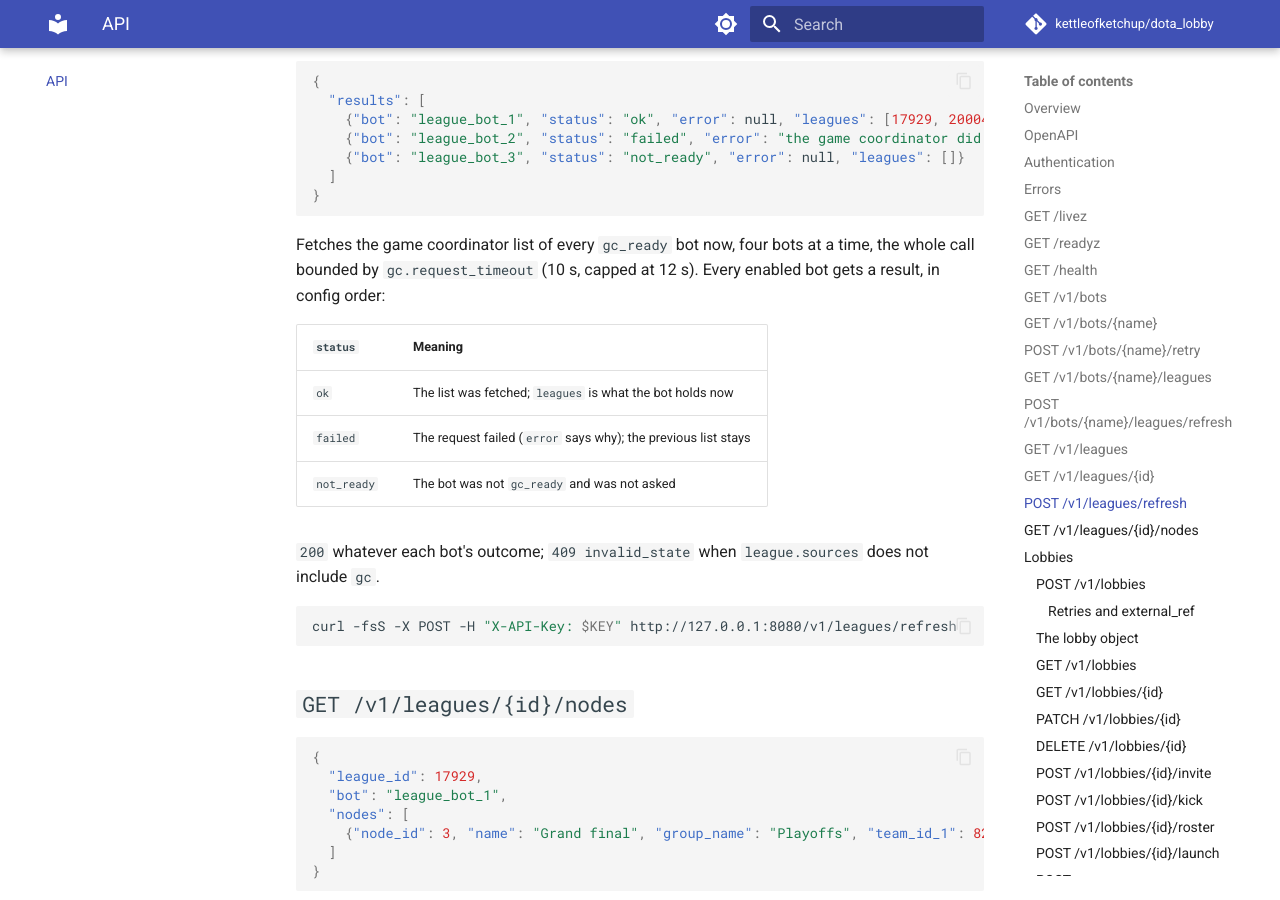
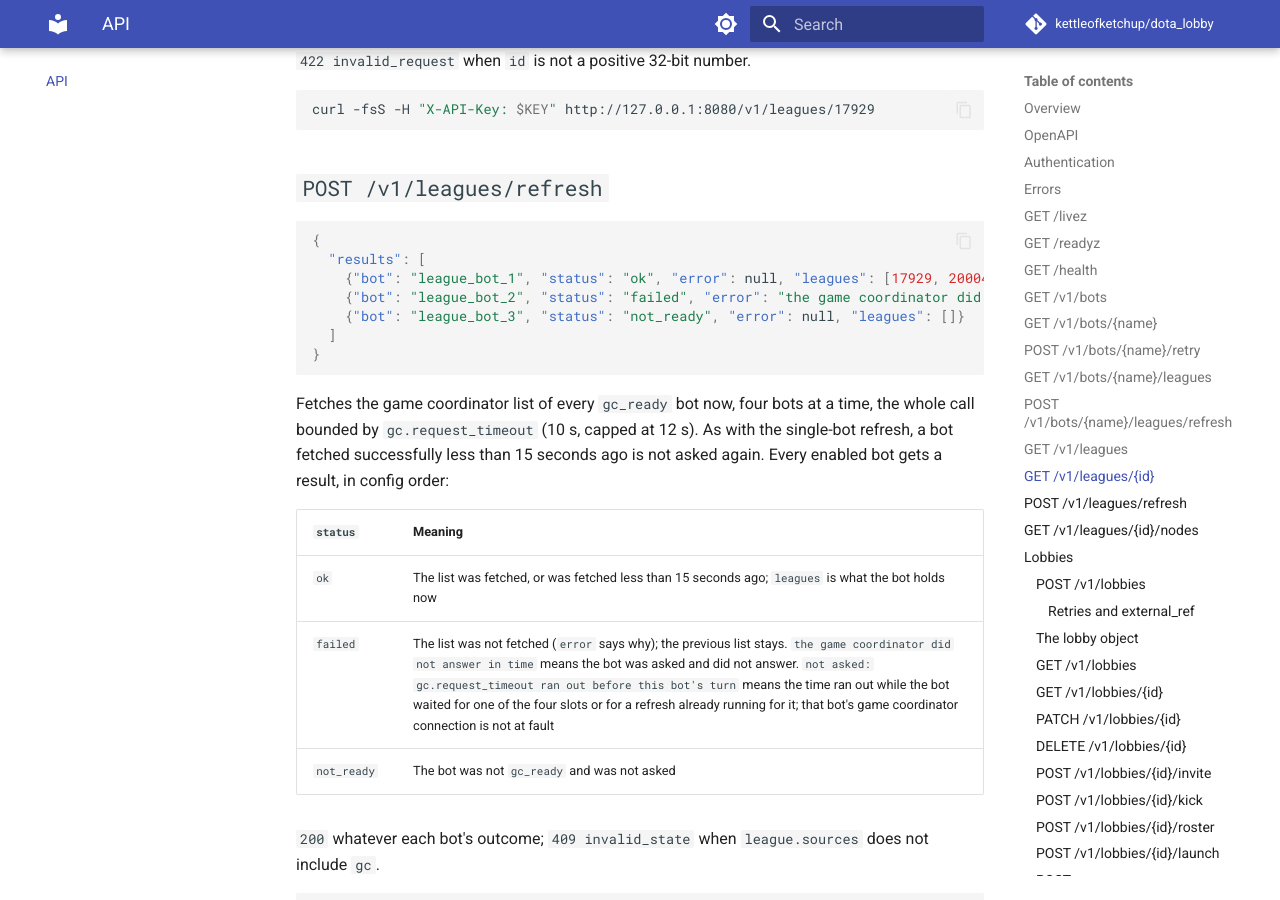
Before and after one commit to kettleofketchup/dota_lobby, an MkDocs documentation site: the page built from docs/api/index.md, in a window 1280 px wide and 900 px high, scrolled down 12487 px. Built offline with MkDocs 1.6.1 and Material for MkDocs 9.7.7, drawn with Linux system fonts in a browser that asks for light colours; comment, search, counter and statistics services are not loaded; some of the changed text lies outside the part shown.

Commit message:
api: say when a bot was not asked during a leagues refresh
POST /v1/leagues/refresh reports a bot whose turn never came before
gc.request_timeout ran out as "not asked: gc.request_timeout ran out
before this bot's turn" instead of "the game coordinator did not answer
in time". Both refresh endpoints and the API docs now describe the
15-second minimum between fetches, and the docs note that a 504 from
the single-bot refresh shows up in refresh.error.

````diff
--- a/docs/api/index.md
+++ b/docs/api/index.md
@@ -323,13 +323,18 @@ for `league.refresh_interval`, and answers the updated
 [`GET /v1/bots/{name}/leagues`](#get-v1botsnameleagues). Use it right after a ticket was added
 or taken away.
 
+To spare the game coordinator, a bot whose list was fetched successfully less than 15 seconds
+ago, since it last reached `gc_ready`, is not asked again: the call answers that list, and
+`refresh.ok_at` shows when it was fetched. Calls for the same bot that arrive together run one
+after another, so they share one fetch.
+
 | Status | When |
 |---|---|
-| `200` | The list was fetched |
+| `200` | The list was fetched, or was fetched less than 15 seconds ago |
 | `404 not_found` | No bot with that name |
 | `409 invalid_state` | `league.sources` does not include `gc` |
 | `503 unavailable` | The bot is not `gc_ready`, or the request failed; the previous list stays. Retry later |
-| `504 gc_timeout` | No answer within `gc.request_timeout` (10 s, capped at 12 s), time spent queued behind the bot's other GC requests included |
+| `504 gc_timeout` | No answer within `gc.request_timeout` (10 s, capped at 12 s), time spent queued behind the bot's other GC requests included. Recorded as the bot's last refresh failure in `refresh.error` |
 
 ```bash
 curl -fsS -X POST -H "X-API-Key: $KEY" http://127.0.0.1:8080/v1/bots/league_bot_1/leagues/refresh
@@ -421,13 +426,14 @@ curl -fsS -H "X-API-Key: $KEY" http://127.0.0.1:8080/v1/leagues/17929
 ```
 
 Fetches the game coordinator list of every `gc_ready` bot now, four bots at a time, the whole
-call bounded by `gc.request_timeout` (10 s, capped at 12 s). Every enabled bot gets a result, in
-config order:
+call bounded by `gc.request_timeout` (10 s, capped at 12 s). As with the single-bot refresh, a
+bot fetched successfully less than 15 seconds ago is not asked again. Every enabled bot gets a
+result, in config order:
 
 | `status` | Meaning |
 |---|---|
-| `ok` | The list was fetched; `leagues` is what the bot holds now |
-| `failed` | The request failed (`error` says why); the previous list stays |
+| `ok` | The list was fetched, or was fetched less than 15 seconds ago; `leagues` is what the bot holds now |
+| `failed` | The list was not fetched (`error` says why); the previous list stays. `the game coordinator did not answer in time` means the bot was asked and did not answer. `not asked: gc.request_timeout ran out before this bot's turn` means the time ran out while the bot waited for one of the four slots or for a refresh already running for it; that bot's game coordinator connection is not at fault |
 | `not_ready` | The bot was not `gc_ready` and was not asked |
 
 `200` whatever each bot's outcome; `409 invalid_state` when `league.sources` does not include
````
Also changed, not shown: changelog.d/added/league-inventory.md (+1 -1 lines), 4 other files.
